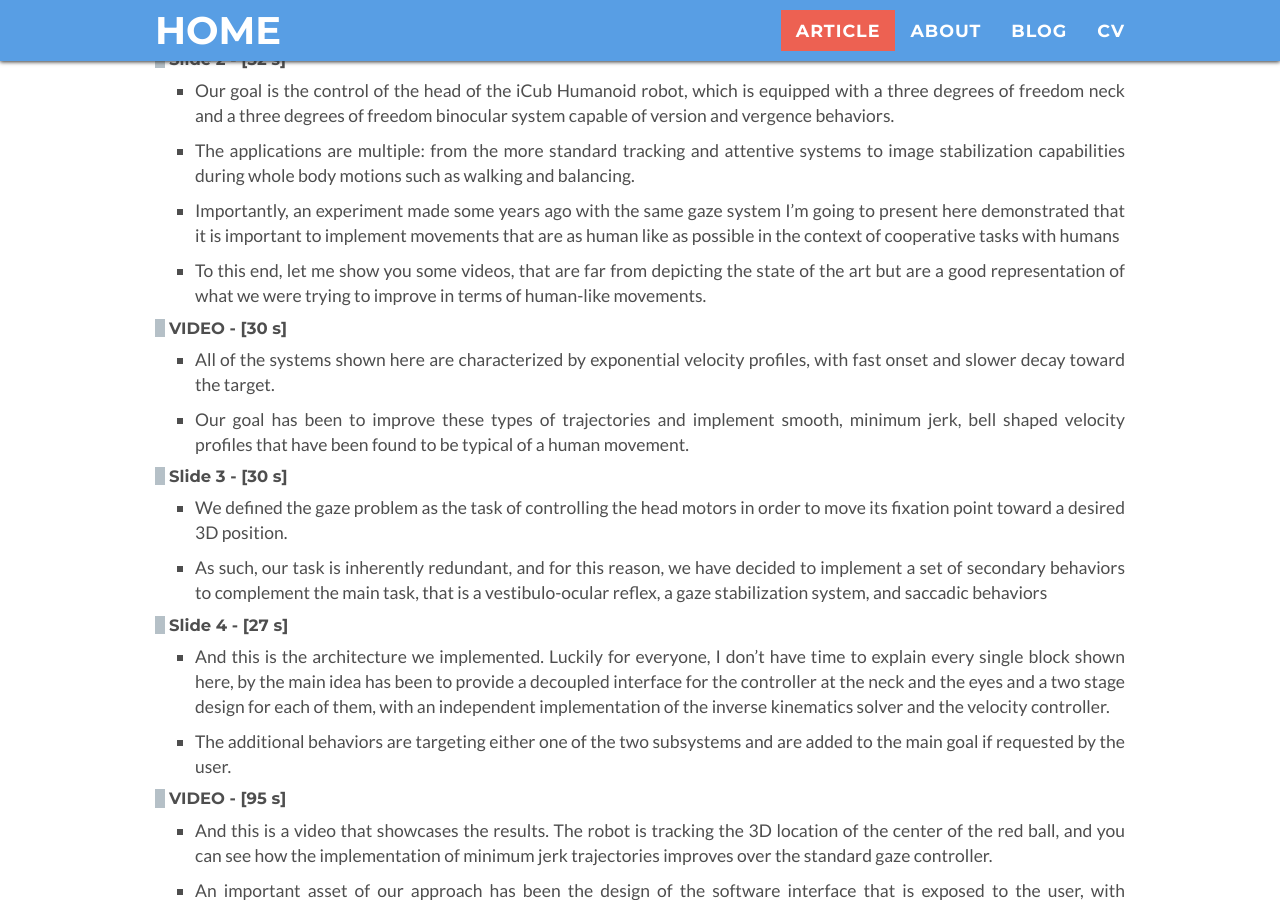
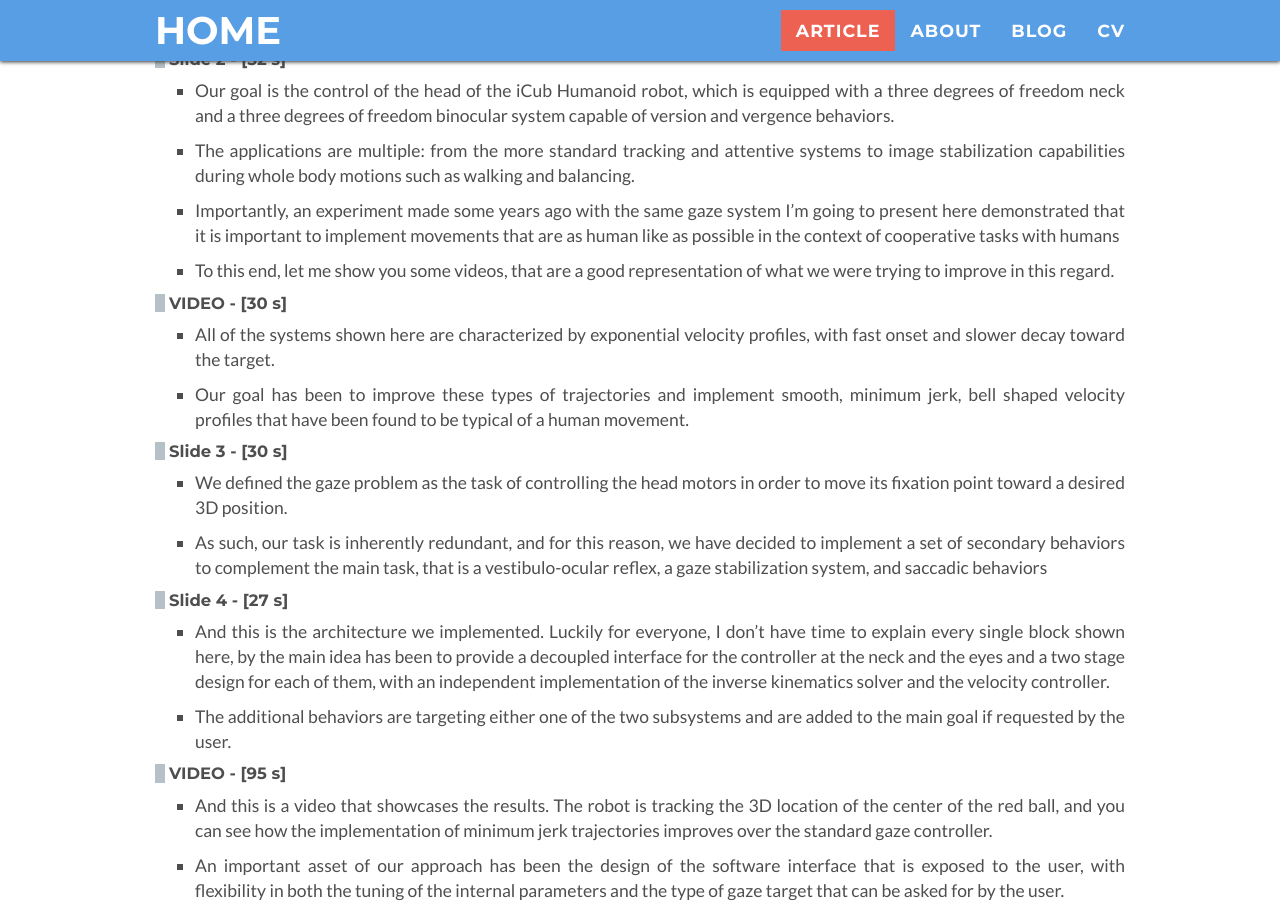
Before and after one commit to alecive/alecive.github.io, a Jekyll site: the page built from _posts/2016-06-11-RSS16.md, in a window 1280 px wide and 900 px high, scrolled down 441 px. Built offline with Jekyll 4.4.1, drawn with Linux system fonts in a browser that asks for light colours; some web fonts are replaced.

Commit message:
Updated the speech

```diff
--- a/_posts/2016-06-11-RSS16.md
+++ b/_posts/2016-06-11-RSS16.md
@@ -19,7 +19,7 @@ article: yes
 
  * Importantly, an experiment made some years ago with the same gaze system I'm going to present here demonstrated that it is important to implement movements that are as human like as possible in the context of cooperative tasks with humans
 
- * To this end, let me show you some videos, that are far from depicting the state of the art but are a good representation of what we were trying to improve in terms of human-like movements.
+ * To this end, let me show you some videos, that are a good representation of what we were trying to improve in this regard.
 
 #### VIDEO   - [30 s]
 
```
